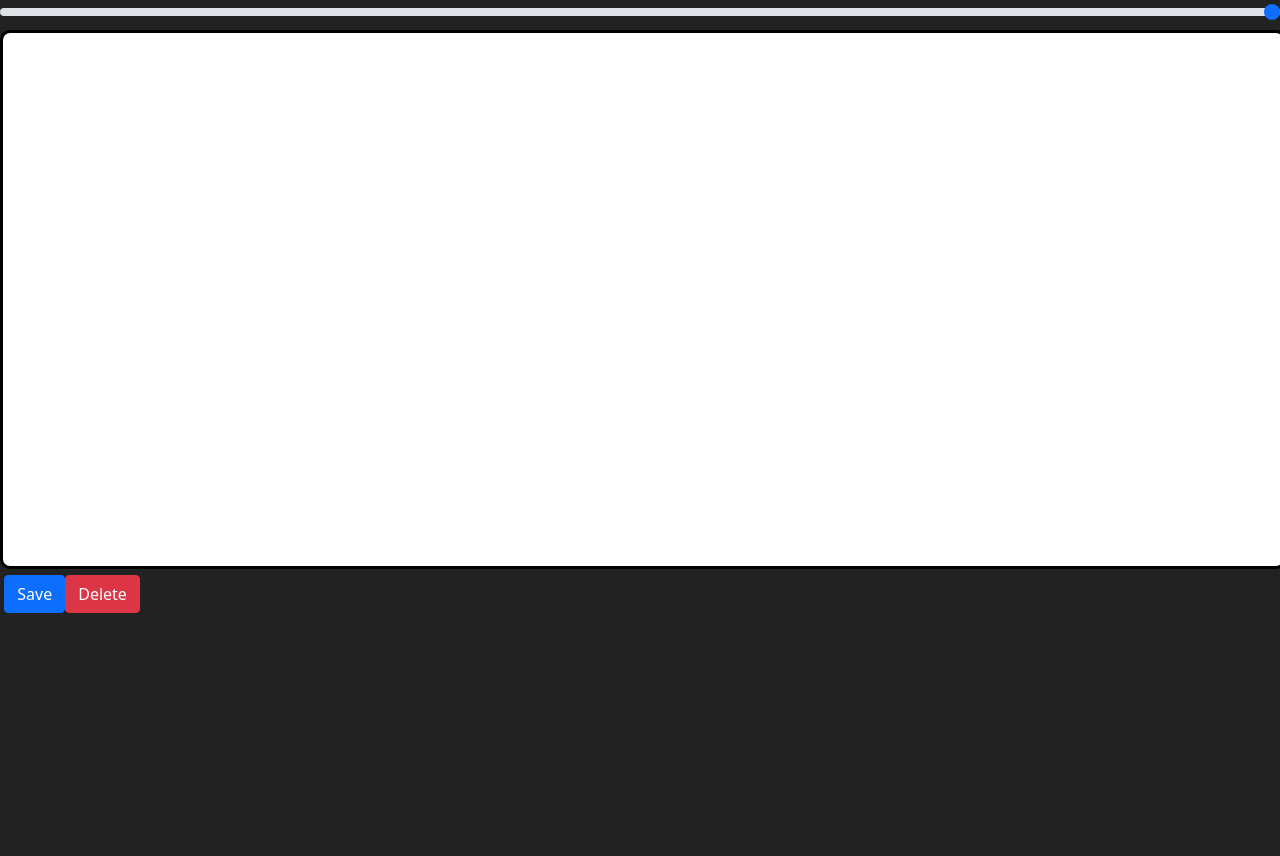
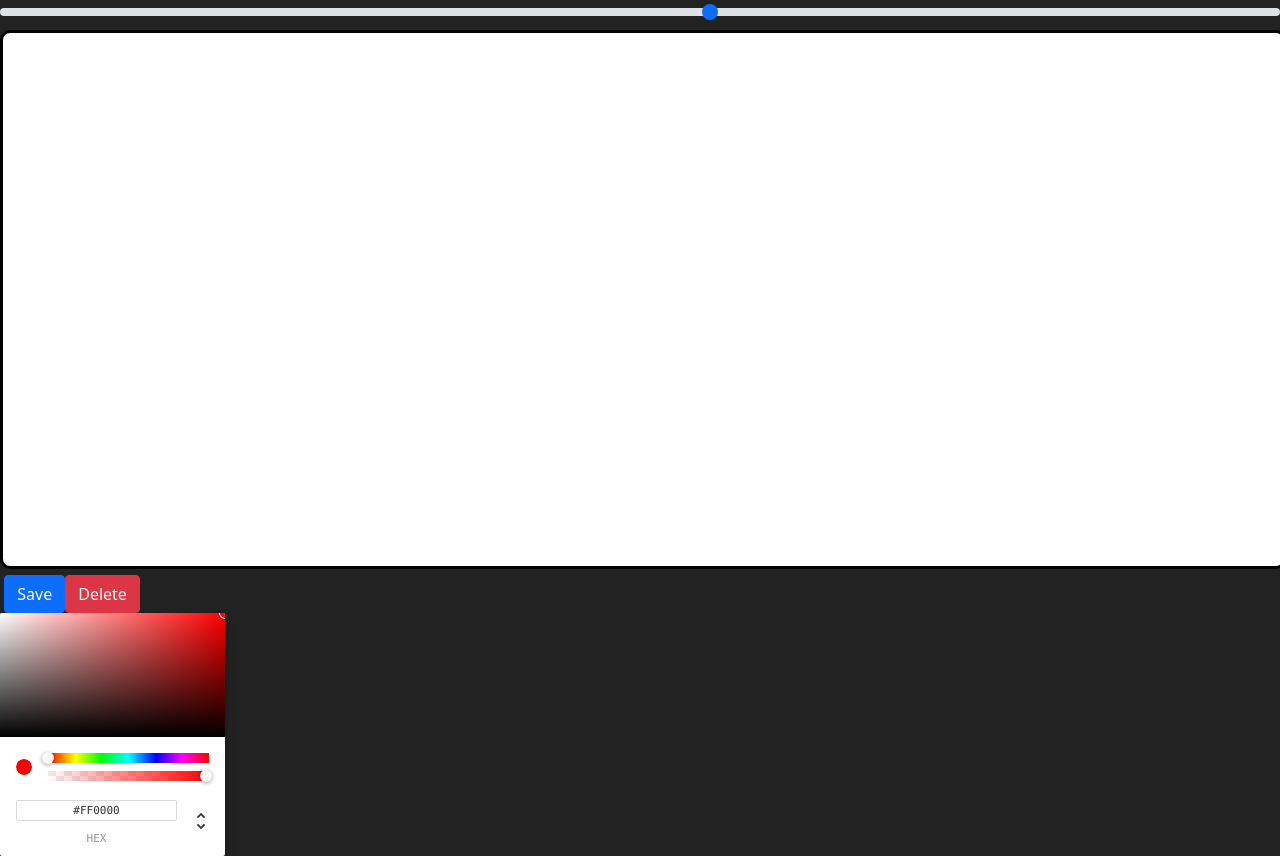
Before and after one commit to insideseanshead/canvas-react, a React (Create React App) app: page / in a window 1280 px wide. Before the commit the page ends 800 px from the top, so only its background shows below. Built offline with nearby package versions, Linux system fonts and the light colour scheme.

Commit message:
editied state management color

```diff
--- a/package.json
+++ b/package.json
@@ -9,6 +9,7 @@
     "bootstrap": "^5.1.3",
     "react": "^17.0.2",
     "react-bootstrap": "^2.0.3",
+    "react-color": "^2.19.3",
     "react-dom": "^17.0.2",
     "react-scripts": "4.0.3",
     "web-vitals": "^1.1.2"
--- a/src/App.js
+++ b/src/App.js
@@ -1,19 +1,22 @@
 import {useState} from "react";
 import Canvas from "./components/Canvas";
 import "bootstrap/dist/css/bootstrap.min.css";
+import {ChromePicker} from 'react-color'
+import PenSlider from "./components/PenSlider";
 import "./App.css";
-import Slider from "./components/PenSlider";
-import PenSlider from "./components/PenSlider";
+
+
 
 function App() {
-  const [penSize, setPenSize] = useState({
-    min:1,
-    max:10,
-  })
+  const [penSize, setPenSize] = useState(5)
+  const [color, setColor] = useState('red')
+
+
   return (
     <div className="App">
       <PenSlider slider={penSize} />
-      <Canvas />
+      <Canvas color={color} penSize={penSize} />
+      <ChromePicker color={color} onChange={update => setColor(update.hex)} />
     </div>
   );
 }
--- a/src/components/Canvas.jsx
+++ b/src/components/Canvas.jsx
@@ -1,8 +1,7 @@
 import { useRef, useEffect, useState } from "react";
-import FormRange from "react-bootstrap/esm/FormRange";
 import Button from "react-bootstrap/Button";
 
-const Canvas = (props) => {
+const Canvas = ({props, color, penSize}) => {
   const canvasRef = useRef(null);
   // Drawing functions
   const draw = (ctx) => {
@@ -30,7 +29,7 @@ const Canvas = (props) => {
       if (!drawing) return;
       ctx.lineWidth = 10;
       ctx.lineCap = "round";
-
+      ctx.strokeStyle = {color}
       ctx.lineTo(e.clientX, e.clientY);
       ctx.stroke();
       ctx.beginPath();
@@ -57,8 +56,6 @@ const Canvas = (props) => {
         })
     }
 
-    // Save Canvas Image
-
     // Event Listeners
     canvas.addEventListener("mousedown", startDrawing);
     canvas.addEventListener("mouseup", endDrawing);
@@ -79,7 +76,6 @@ const Canvas = (props) => {
   return (
     <div>
       <canvas ref={canvasRef} {...props} id="canvas" />;
-      {/* <FormRange id="pen-slider" min='1' max='20' /> */}
       <Button variant="primary" id="save">
         Save
       </Button>
--- a/src/components/PenSlider.jsx
+++ b/src/components/PenSlider.jsx
@@ -1,11 +1,20 @@
-import FormRange from "react-bootstrap/esm/FormRange"
+import FormRange from "react-bootstrap/esm/FormRange";
 
-const PenSlider = ({penSize}) => {
-    return (
-        <div>
-            <FormRange type="range" class="form-range" min='1' max='10' id="customRange3" />
-        </div>
-    )
-}
+const PenSlider = ({ slider }) => {
+  return (
+    <div>
+      <FormRange
+        type="range"
+        class="form-range"
+        min='1'
+        max='10'
+        default='5'
+        value={slider.value}
 
-export default PenSlider
+        id="customRange3"
+      />
+    </div>
+  );
+};
+
+export default PenSlider;
```
Also changed, not shown: 1 other file (tests, documents, lock files or other folders).
